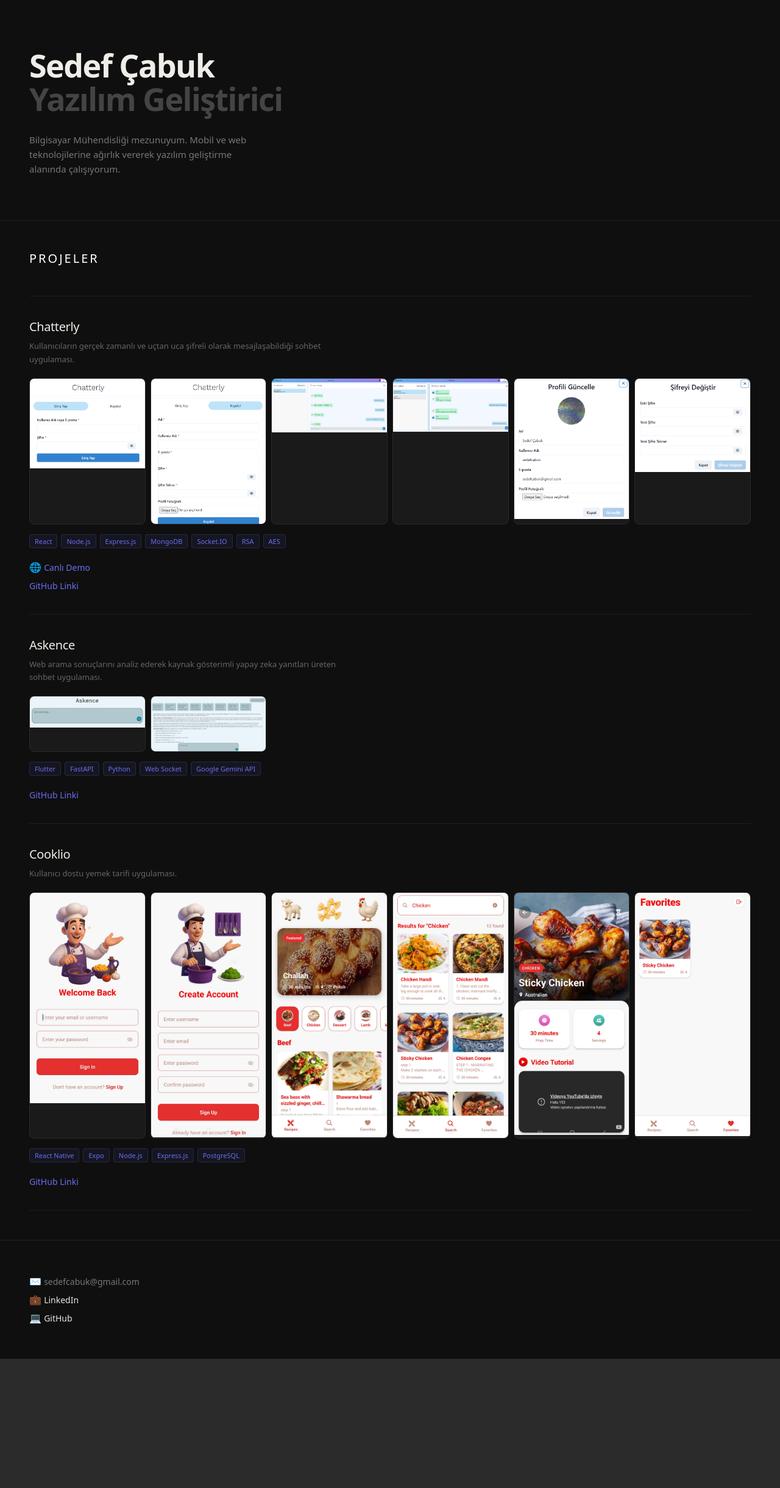
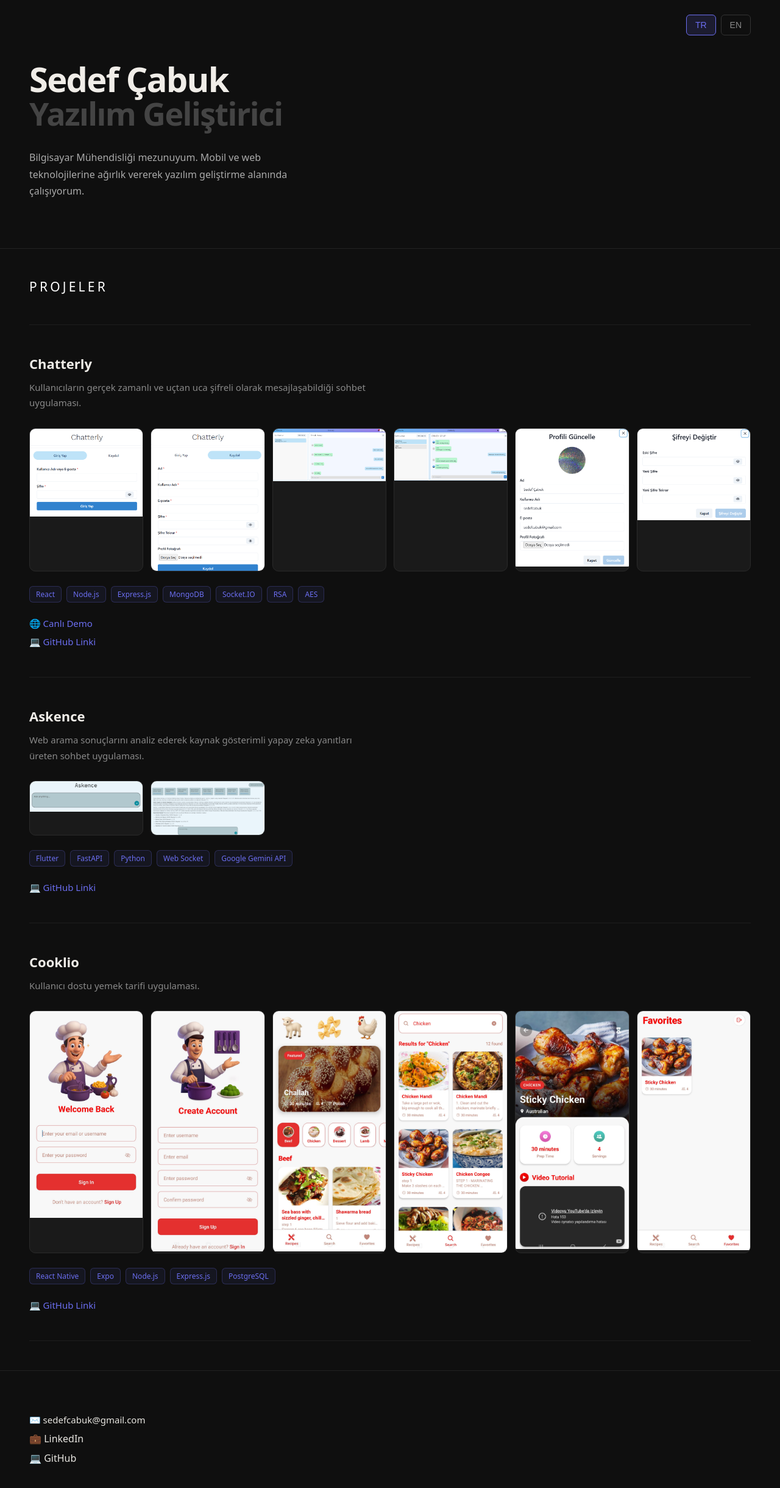
Before and after one commit to sedefcabuk/porttfolio, a React (Vite) app: page / in a window 1280 px wide. Shown: the top 2440 px of the page at 61% size. Before the commit the page ends 2228 px from the top, so only its background shows below. Built offline with nearby package versions, Linux system fonts and the light colour scheme.

Commit message:
ingilizce desteği

```diff
--- a/src/App.jsx
+++ b/src/App.jsx
@@ -2,37 +2,71 @@ import React, { useState } from "react";
 
 const projects = [
   {
-    title: "Chatterly",
-    desc: "Kullanıcıların gerçek zamanlı ve uçtan uca şifreli olarak mesajlaşabildiği sohbet uygulaması.",
+    title: { tr: "Chatterly", en: "Chatterly" },
+    desc: {
+      tr: "Kullanıcıların gerçek zamanlı ve uçtan uca şifreli olarak mesajlaşabildiği sohbet uygulaması.",
+      en: "A real-time, end-to-end encrypted chat application.",
+    },
     tech: ["React", "Node.js", "Express.js", "MongoDB", "Socket.IO", "RSA", "AES"],
     images: ["/giris.png", "/kaydol.png", "/mesaj.png", "/grup.png", "/profil.png", "/sifre.png"],
     live: "https://chatterly-lrhs.onrender.com/",
     github: "https://github.com/sedefcabuk/chat-app",
   },
   {
-    title: "Askence",
-    desc: "Web arama sonuçlarını analiz ederek kaynak gösterimli yapay zeka yanıtları üreten sohbet uygulaması.",
+    title: { tr: "Askence", en: "Askence" },
+    desc: {
+      tr: "Web arama sonuçlarını analiz ederek kaynak gösterimli yapay zeka yanıtları üreten sohbet uygulaması.",
+      en: "A chat application that analyzes web search results and generates AI responses with source citations.",
+    },
     tech: ["Flutter", "FastAPI", "Python", "Web Socket", "Google Gemini API"],
-    images: ["/askence1.png", "/askence2.png",],
+    images: ["/askence1.png", "/askence2.png"],
     github: "https://github.com/sedefcabuk/askence",
   },
   {
-    title: "Cooklio",
-    desc: "Kullanıcı dostu yemek tarifi uygulaması.",
+    title: { tr: "Cooklio", en: "Cooklio" },
+    desc: {
+      tr: "Kullanıcı dostu yemek tarifi uygulaması.",
+      en: "A user-friendly recipe application.",
+    },
     tech: ["React Native", "Expo", "Node.js", "Express.js", "PostgreSQL"],
     images: ["/cooklio1.jpeg", "/cooklio2.jpeg", "/cooklioo3.jpeg", "/cooklio4.jpeg", "/cooklio5.jpeg", "/cooklio3.jpeg"],
     github: "https://github.com/sedefcabuk/cooklio",
   },
 ];
 
-function Lightbox(props) {
+const translations = {
+  tr: {
+    role: "Yazılım Geliştirici",
+    bio: "Bilgisayar Mühendisliği mezunuyum. Mobil ve web teknolojilerine ağırlık vererek yazılım geliştirme alanında çalışıyorum.",
+    projects: "PROJELER",
+    liveDemo: "🌐 Canlı Demo",
+    github: "💻 GitHub Linki",
+    contact: "İletişim",
+    email: "✉️ sedefcabuk@gmail.com",
+    linkedin: "💼 LinkedIn",
+    githubFooter: "💻 GitHub",
+  },
+  en: {
+    role: "Software Developer",
+    bio: "Computer Engineering graduate. I work in software development with a focus on mobile and web technologies.",
+    projects: "PROJECTS",
+    liveDemo: "🌐 Live Demo",
+    github: "💻 GitHub",
+    contact: "Contact",
+    email: "✉️ sedefcabuk@gmail.com",
+    linkedin: "💼 LinkedIn",
+    githubFooter: "💻 GitHub",
+  },
+};
+
+function Lightbox({ src, title, onClose }) {
   return (
     <div
-      onClick={props.onClose}
+      onClick={onClose}
       style={{
         position: "fixed",
         inset: 0,
-        background: "rgba(86, 82, 82, 0.37)",
+        background: "rgba(0, 0, 0, 0.9)",
         display: "flex",
         alignItems: "center",
         justifyContent: "center",
@@ -42,20 +76,20 @@ function Lightbox(props) {
       }}
     >
       <img
-        src={props.src}
-        alt={props.title}
+        src={src}
+        alt={title}
         style={{
           maxWidth: "90vw",
           maxHeight: "90vh",
-          borderRadius: 10,
-          display: "block",
+          borderRadius: 12,
+          boxShadow: "0 20px 40px rgba(0,0,0,0.6)",
         }}
       />
     </div>
   );
 }
 
-function ProjectImages(props) {
+function ProjectImages({ images, title }) {
   const [lightbox, setLightbox] = useState(null);
 
   return (
@@ -64,173 +98,176 @@ function ProjectImages(props) {
         style={{
           display: "grid",
           gridTemplateColumns: "repeat(auto-fill, minmax(180px, 1fr))",
-          gap: 8,
+          gap: 12,
         }}
       >
-        {props.images.map((src, i) => (
+        {images.map((src, i) => (
           <div
             key={i}
             onClick={() => setLightbox(src)}
             style={{
-              borderRadius: 8,
+              borderRadius: 10,
               overflow: "hidden",
-              border: "0.5px solid #2A2A2A",
+              border: "1px solid #2A2A2A",
               background: "#1A1A1A",
               cursor: "zoom-in",
+              transition: "all 0.2s",
             }}
-            onMouseEnter={(e) => (e.currentTarget.style.borderColor = "#444")}
-            onMouseLeave={(e) => (e.currentTarget.style.borderColor = "#2A2A2A")}
+            onMouseEnter={(e) => {
+              e.currentTarget.style.borderColor = "#666";
+              e.currentTarget.style.transform = "scale(1.02)";
+            }}
+            onMouseLeave={(e) => {
+              e.currentTarget.style.borderColor = "#2A2A2A";
+              e.currentTarget.style.transform = "scale(1)";
+            }}
           >
             <img
               src={src}
-              alt={props.title}
+              alt={`${title} ${i + 1}`}
               style={{ width: "100%", height: "auto", display: "block" }}
-              onMouseEnter={(e) => (e.currentTarget.style.opacity = "0.75")}
-              onMouseLeave={(e) => (e.currentTarget.style.opacity = "1")}
             />
           </div>
         ))}
       </div>
 
-      {lightbox !== null && (
-        <Lightbox
-          src={lightbox}
-          title={props.title}
-          onClose={() => setLightbox(null)}
-        />
-      )}
+      {lightbox && <Lightbox src={lightbox} title={title} onClose={() => setLightbox(null)} />}
     </div>
   );
 }
 
 export default function App() {
+  const [lang, setLang] = useState("tr"); // "tr" veya "en"
+
+  const t = translations[lang];
+
   return (
     <div style={{ fontFamily: "system-ui, sans-serif", background: "#0F0F0F", color: "#E8E6E1", minHeight: "100vh" }}>
+      {/* Dil Seçici */}
+      <div style={{ position: "fixed", top: 24, right: 48, zIndex: 100, display: "flex", gap: 8 }}>
+        <button
+          onClick={() => setLang("tr")}
+          style={{
+            padding: "8px 14px",
+            borderRadius: 6,
+            border: lang === "tr" ? "1px solid #6B6EF0" : "1px solid #333",
+            background: lang === "tr" ? "rgba(107,110,240,0.15)" : "transparent",
+            color: lang === "tr" ? "#6B6EF0" : "#888",
+            cursor: "pointer",
+            fontSize: 14,
+          }}
+        >
+          TR
+        </button>
+        <button
+          onClick={() => setLang("en")}
+          style={{
+            padding: "8px 14px",
+            borderRadius: 6,
+            border: lang === "en" ? "1px solid #6B6EF0" : "1px solid #333",
+            background: lang === "en" ? "rgba(107,110,240,0.15)" : "transparent",
+            color: lang === "en" ? "#6B6EF0" : "#888",
+            cursor: "pointer",
+            fontSize: 14,
+          }}
+        >
+          EN
+        </button>
+      </div>
 
-      <section style={{ padding: "80px 48px 72px", borderBottom: "0.5px solid #222" }}>
-        <h1 style={{ fontSize: 52, fontWeight: 600, letterSpacing: "-0.03em", lineHeight: 1.05, color: "#F0EDE8", margin: 0 }}>
+      {/* Hero Section */}
+      <section style={{ padding: "100px 48px 80px", borderBottom: "0.5px solid #222" }}>
+        <h1 style={{ fontSize: 56, fontWeight: 600, letterSpacing: "-0.03em", lineHeight: 1.05, color: "#F0EDE8", margin: 0 }}>
           Sedef Çabuk
         </h1>
         <p style={{ fontSize: 52, fontWeight: 600, letterSpacing: "-0.03em", lineHeight: 1.05, color: "#444", margin: 0 }}>
-          Yazılım Geliştirici
+          {t.role}
         </p>
-        <p style={{ marginTop: 28, fontSize: 15, color: "#777", maxWidth: 380, lineHeight: 1.6 }}>
-          Bilgisayar Mühendisliği mezunuyum. Mobil ve web teknolojilerine ağırlık vererek yazılım geliştirme alanında çalışıyorum.
+        <p style={{ marginTop: 32, fontSize: 16, color: "#AAA", maxWidth: 460, lineHeight: 1.7 }}>
+          {t.bio}
         </p>
       </section>
 
+      {/* Projects Section */}
       <section style={{ padding: "48px" }}>
-        <p style={{ fontSize: 20, letterSpacing: "0.15em", color: "#FFF", textTransform: "uppercase", marginBottom: 48 }}>
-          PROJELER
+        <p style={{ fontSize: 21, letterSpacing: "0.2em", color: "#FFF", textTransform: "uppercase", marginBottom: 48 }}>
+          {t.projects}
         </p>
 
         {projects.map((p, idx) => (
           <div
-            key={p.title}
+            key={p.title.en}
             style={{
-              padding: "36px 0",
+              padding: "48px 0",
               borderTop: "0.5px solid #1E1E1E",
               borderBottom: idx === projects.length - 1 ? "0.5px solid #1E1E1E" : "none",
             }}
           >
-            <h2 style={{ fontSize: 20, fontWeight: 500, color: "#F0EDE8", letterSpacing: "-0.02em", marginBottom: 8 }}>
-              {p.title}
+            <h2 style={{ fontSize: 22, fontWeight: 600, color: "#F0EDE8", marginBottom: 12 }}>
+              {p.title[lang]}
             </h2>
-            <p style={{ fontSize: 13, color: "#666", lineHeight: 1.65, marginBottom: 20, maxWidth: 520 }}>
-              {p.desc}
+            <p style={{ fontSize: 15, color: "#888", lineHeight: 1.7, marginBottom: 28, maxWidth: 580 }}>
+              {p.desc[lang]}
             </p>
 
-            <ProjectImages title={p.title} images={p.images} />
+            <ProjectImages images={p.images} title={p.title[lang]} />
 
-            <div style={{ display: "flex", flexWrap: "wrap", gap: 6, marginTop: 16 }}>
-              {p.tech.map((t) => (
+            <div style={{ display: "flex", flexWrap: "wrap", gap: 8, margin: "24px 0" }}>
+              {p.tech.map((tech) => (
                 <span
-                  key={t}
+                  key={tech}
                   style={{
-                    fontSize: 11,
+                    fontSize: 12,
                     color: "#6B6EF0",
                     background: "rgba(107,110,240,0.08)",
-                    border: "0.5px solid rgba(107,110,240,0.2)",
-                    borderRadius: 4,
-                    padding: "3px 8px",
+                    border: "0.5px solid rgba(107,110,240,0.25)",
+                    borderRadius: 6,
+                    padding: "4px 10px",
                   }}
                 >
-                  {t}
+                  {tech}
                 </span>
               ))}
             </div>
 
-            {/* Proje Linkleri - Yeni Stil */}
-            <div style={{ marginTop: 20, display: "flex", flexDirection: "column", gap: 8 }}>
+            <div style={{ display: "flex", flexDirection: "column", gap: 10, marginTop: 16 }}>
               {p.live && (
-                <p style={{ margin: 0 }}>
-                  🌐{" "}
                 <a
                   href={p.live}
                   target="_blank"
                   rel="noopener noreferrer"
-                    style={{
-                      color: "#6B6EF0",
-                      textDecoration: "none",
-                      fontSize: 14,
-                    }}
+                  style={{ color: "#6B6EF0", textDecoration: "none", fontSize: 15 }}
                 >
-                    Canlı Demo
+                  {t.liveDemo}
                 </a>
-                </p>
               )}
-              <p style={{ margin: 0 }}>
-                {" "}
               <a
                 href={p.github}
                 target="_blank"
                 rel="noopener noreferrer"
-                  style={{
-                    color: "#6B6EF0",
-                    textDecoration: "none",
-                    fontSize: 14,
-                  }}
+                style={{ color: "#6B6EF0", textDecoration: "none", fontSize: 15 }}
               >
-                  GitHub Linki
+                {t.github}
               </a>
-              </p>
             </div>
           </div>
         ))}
       </section>
 
-      {/* Footer - Yeni Stil */}
-      <footer style={{ padding: "48px", borderTop: "0.5px solid #222" }}>
-        <p style={{ margin: "8px 0" }}>
-          ✉️{" "}
-          <span style={{ color: "#777", fontSize: 14 }}>
-            sedefcabuk@gmail.com
-          </span>
-        </p>
-        <p style={{ margin: "8px 0" }}>
-          💼{" "}
-          <a
-            href="https://www.linkedin.com/in/sedef-cabuk-b5776a234/"
-            target="_blank"
-            rel="noopener noreferrer"
-            style={{ color: "#E8E6E1", textDecoration: "none", fontSize: 14 }}
-          >
-            LinkedIn
+      {/* Footer */}
+      <footer style={{ padding: "60px 48px", borderTop: "0.5px solid #222" }}>
+        <p style={{ margin: "10px 0", fontSize: 15 }}>{t.email}</p>
+        <p style={{ margin: "10px 0" }}>
+          <a href="https://www.linkedin.com/in/sedef-cabuk-b5776a234/" target="_blank" rel="noopener noreferrer" style={{ color: "#E8E6E1", textDecoration: "none" }}>
+            {t.linkedin}
           </a>
         </p>
-        <p style={{ margin: "8px 0" }}>
-          💻{" "}
-          <a
-            href="https://github.com/sedefcabuk"
-            target="_blank"
-            rel="noopener noreferrer"
-            style={{ color: "#E8E6E1", textDecoration: "none", fontSize: 14 }}
-          >
-            GitHub
+        <p style={{ margin: "10px 0" }}>
+          <a href="https://github.com/sedefcabuk" target="_blank" rel="noopener noreferrer" style={{ color: "#E8E6E1", textDecoration: "none" }}>
+            {t.githubFooter}
           </a>
         </p>
       </footer>
-
     </div>
   );
 }
```
Lines whose indentation alone changed are shown as unchanged.
